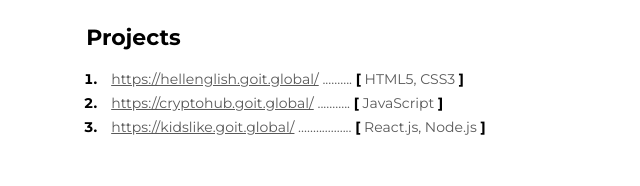
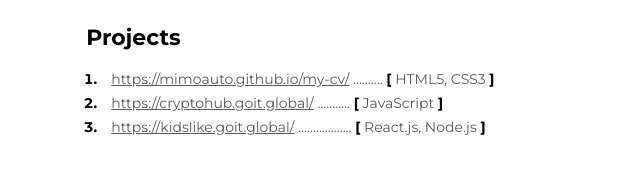
Before and after one commit to mimoauto/My-CV, a plain HTML site: page index.html in a window 1280 px wide. Shown: the part 388-574 px from the top of the page, 451-1091 px from the left. Drawn offline with Linux system fonts and the light colour scheme.

Commit message:
Change 1 project

```diff
--- a/index.html
+++ b/index.html
@@ -37,8 +37,8 @@
           <h3 class="title">Projects</h3>
           <ol class="projects-list">
             <li class="projects-item">
-              <span class="project"><a href="https://hellenglish.goit.global/" class="project-link"
-                >https://hellenglish.goit.global/</a
+              <span class="project"><a href="https://mimoauto.github.io/my-cv/" class="project-link"
+                >https://mimoauto.github.io/my-cv/</a
               >
               .......... <span class="project-bracket">[</span> HTML5, CSS3  <span class="project-bracket">]</span> </span>
             </li>
```
